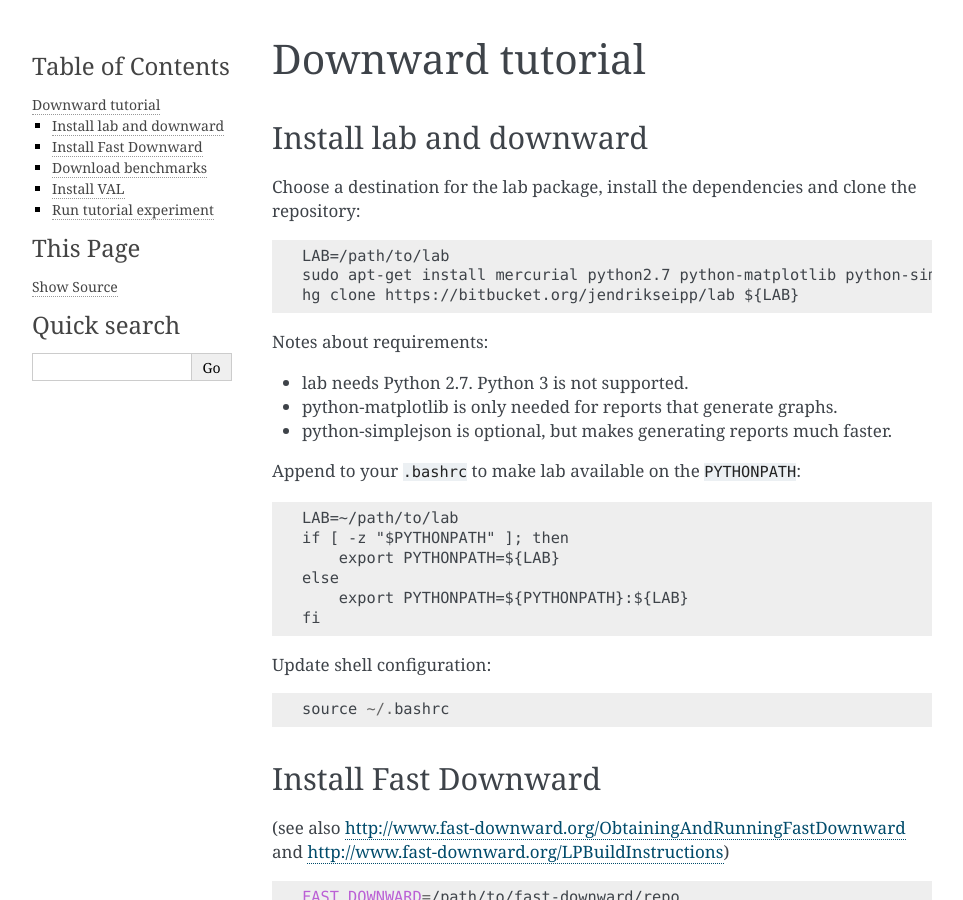
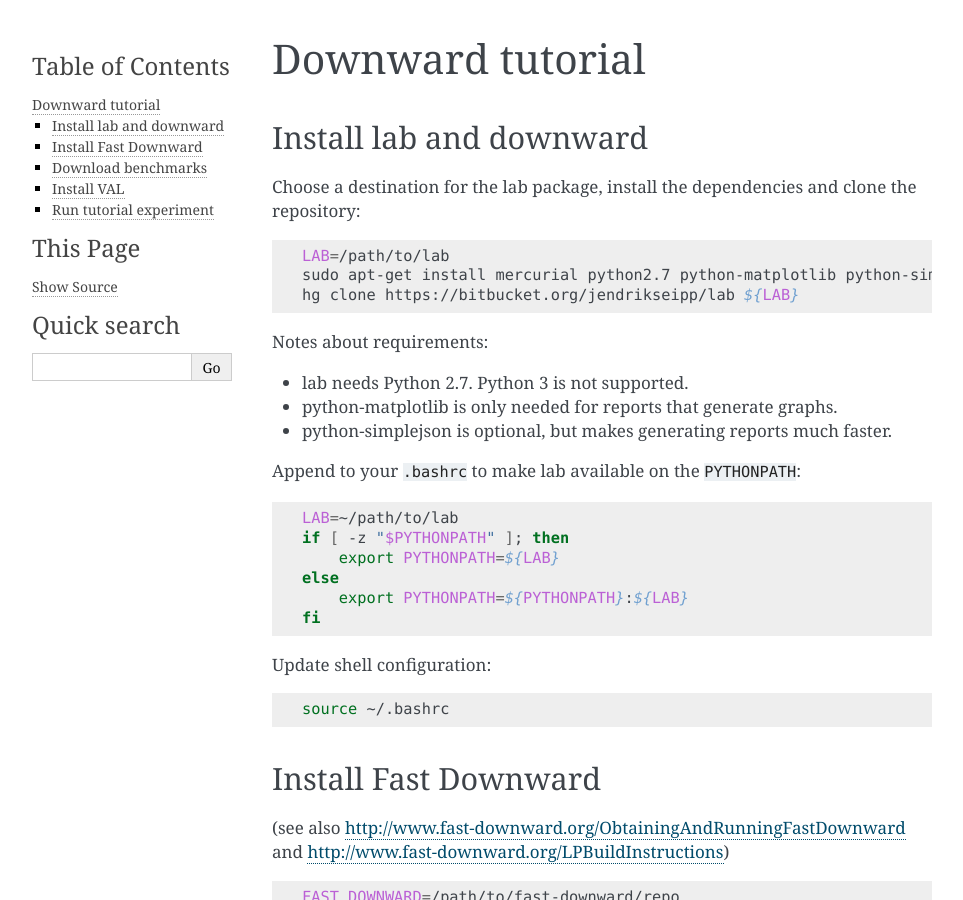
Before and after one commit to aibasel/lab, a Sphinx documentation site: the page built from docs/downward.tutorial.rst, in a window 1280 px wide and 900 px high. Shown: the whole window, without its empty margins (148-1111 px from the left). Built offline with Sphinx 7.4.7, drawn with Linux system fonts in a browser that asks for light colours; some of the changed lines change nothing that is shown.

Commit message:
docs cosmetics

```diff
--- a/docs/conf.py
+++ b/docs/conf.py
@@ -65,7 +65,7 @@
 
 # General information about the project.
 project = u'lab'
-copyright = u'2014, Jendrik Seipp'
+copyright = u'2011-2016 Jendrik Seipp'
 
 # The version info for the project you're documenting, acts as replacement for
 # |version| and |release|, also used in various other places throughout the
--- a/docs/downward.tutorial.rst
+++ b/docs/downward.tutorial.rst
@@ -5,6 +5,7 @@
 
 Install lab and downward
 ------------------------
+.. highlight:: bash
 .. include:: ../INSTALL.txt
 
 
```
